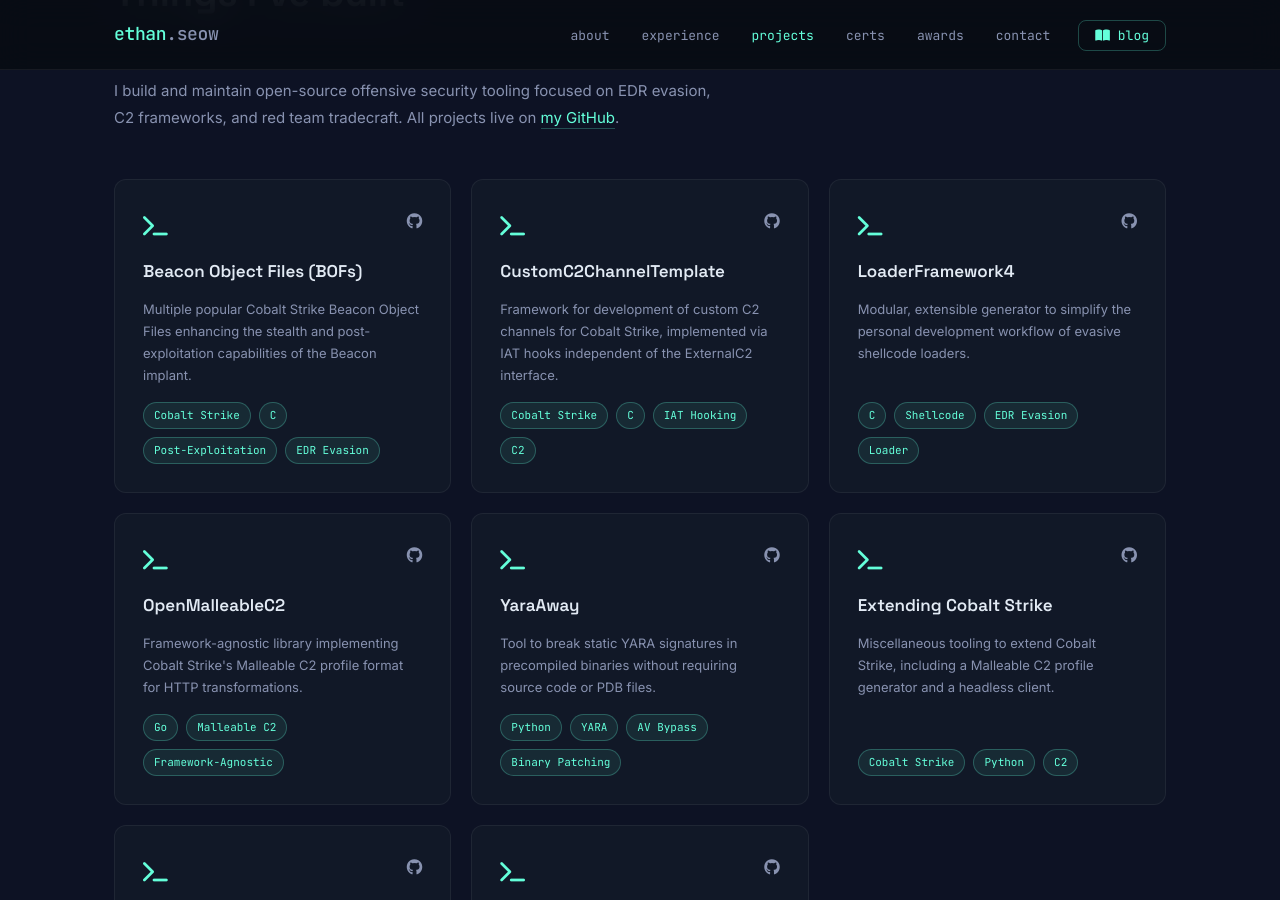
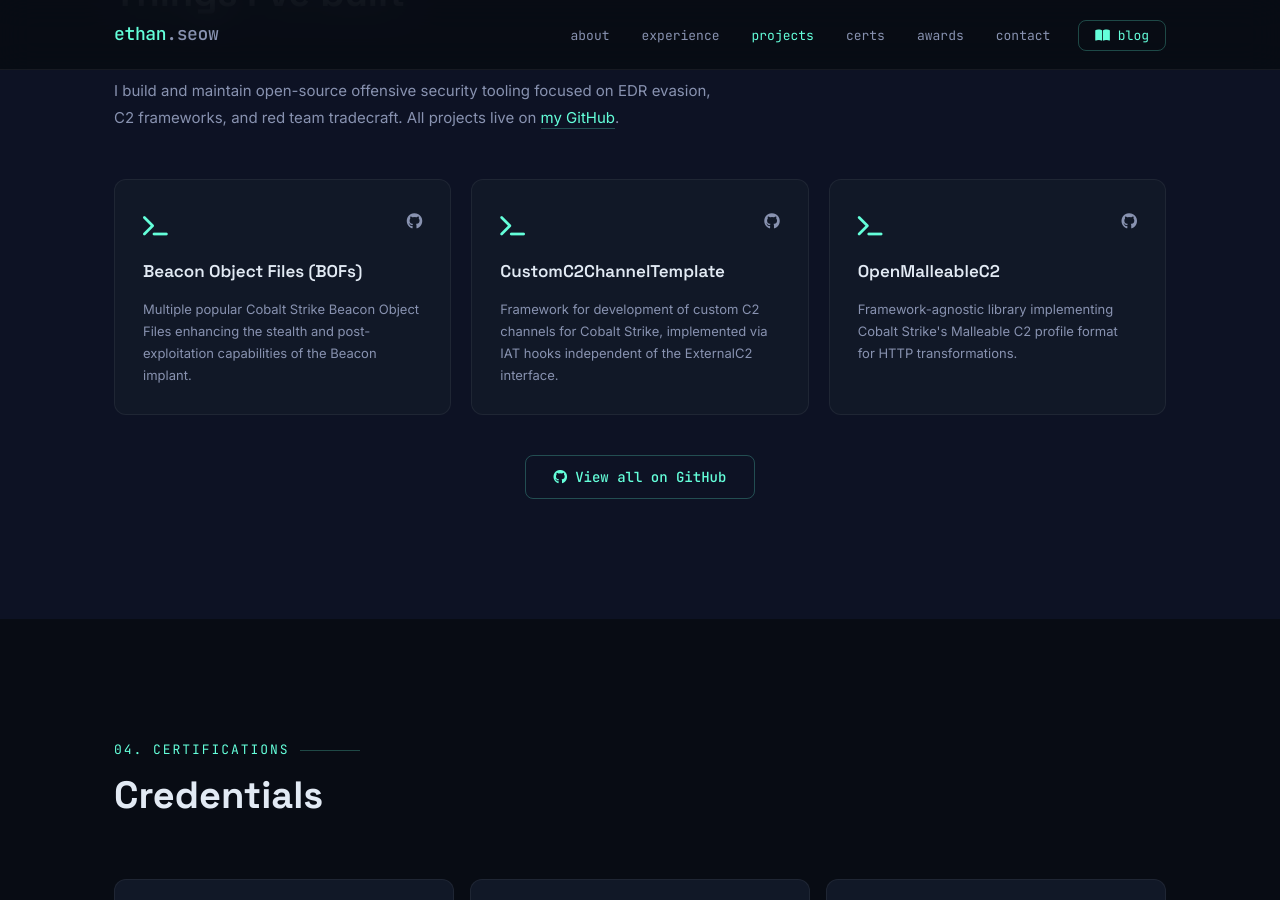
Before and after one commit to CodeXTF2/CodeXTF2.github.io, a Jekyll site: the page built from index.html, in a window 1280 px wide and 900 px high, scrolled down 3418 px. Built offline with Jekyll 4.4.1, drawn with Linux system fonts in a browser that asks for light colours; some of the changed text lies outside the part shown.

Commit message:
Trim projects to 3, remove tags

```diff
--- a/_data/projects.yml
+++ b/_data/projects.yml
@@ -1,39 +1,11 @@
 - name: Beacon Object Files (BOFs)
   desc: Multiple popular Cobalt Strike Beacon Object Files enhancing the stealth and post-exploitation capabilities of the Beacon implant.
-  tags: [Cobalt Strike, C, Post-Exploitation, EDR Evasion]
   github: https://github.com/CodeXTF2
 
 - name: CustomC2ChannelTemplate
   desc: Framework for development of custom C2 channels for Cobalt Strike, implemented via IAT hooks independent of the ExternalC2 interface.
-  tags: [Cobalt Strike, C, IAT Hooking, C2]
-  github: https://github.com/CodeXTF2
-
-- name: LoaderFramework4
-  desc: Modular, extensible generator to simplify the personal development workflow of evasive shellcode loaders.
-  tags: [C, Shellcode, EDR Evasion, Loader]
   github: https://github.com/CodeXTF2
 
 - name: OpenMalleableC2
   desc: Framework-agnostic library implementing Cobalt Strike's Malleable C2 profile format for HTTP transformations.
-  tags: [Go, Malleable C2, Framework-Agnostic]
   github: https://github.com/CodeXTF2
-
-- name: YaraAway
-  desc: Tool to break static YARA signatures in precompiled binaries without requiring source code or PDB files.
-  tags: [Python, YARA, AV Bypass, Binary Patching]
-  github: https://github.com/CodeXTF2
-
-- name: Extending Cobalt Strike
-  desc: Miscellaneous tooling to extend Cobalt Strike, including a Malleable C2 profile generator and a headless client.
-  tags: [Cobalt Strike, Python, C2]
-  github: https://github.com/CodeXTF2
-
-- name: Autorize_RBAC
-  desc: Fork of the Burp Suite Autorize extension adding support for multi-role RBAC testing.
-  tags: [Python, Burp Suite, Web Pentesting, RBAC]
-  github: https://github.com/CodeXTF2
-
-- name: Personal EDR Evasion Research
-  desc: Ongoing personal research and testing of Beacon against enterprise EDRs and detection rules, staying current with the latest evasion tradecraft.
-  tags: [Research, EDR, Cobalt Strike, Tradecraft]
-  github: https://github.com/CodeXTF2
--- a/index.html
+++ b/index.html
@@ -193,11 +193,6 @@
         </div>
         <div class="project-name">{{ project.name }}</div>
         <div class="project-desc">{{ project.desc }}</div>
-        <div class="project-tags">
-          {% for tag in project.tags %}
-          <span>{{ tag }}</span>
-          {% endfor %}
-        </div>
       </div>
       {% endfor %}
     </div>
```
